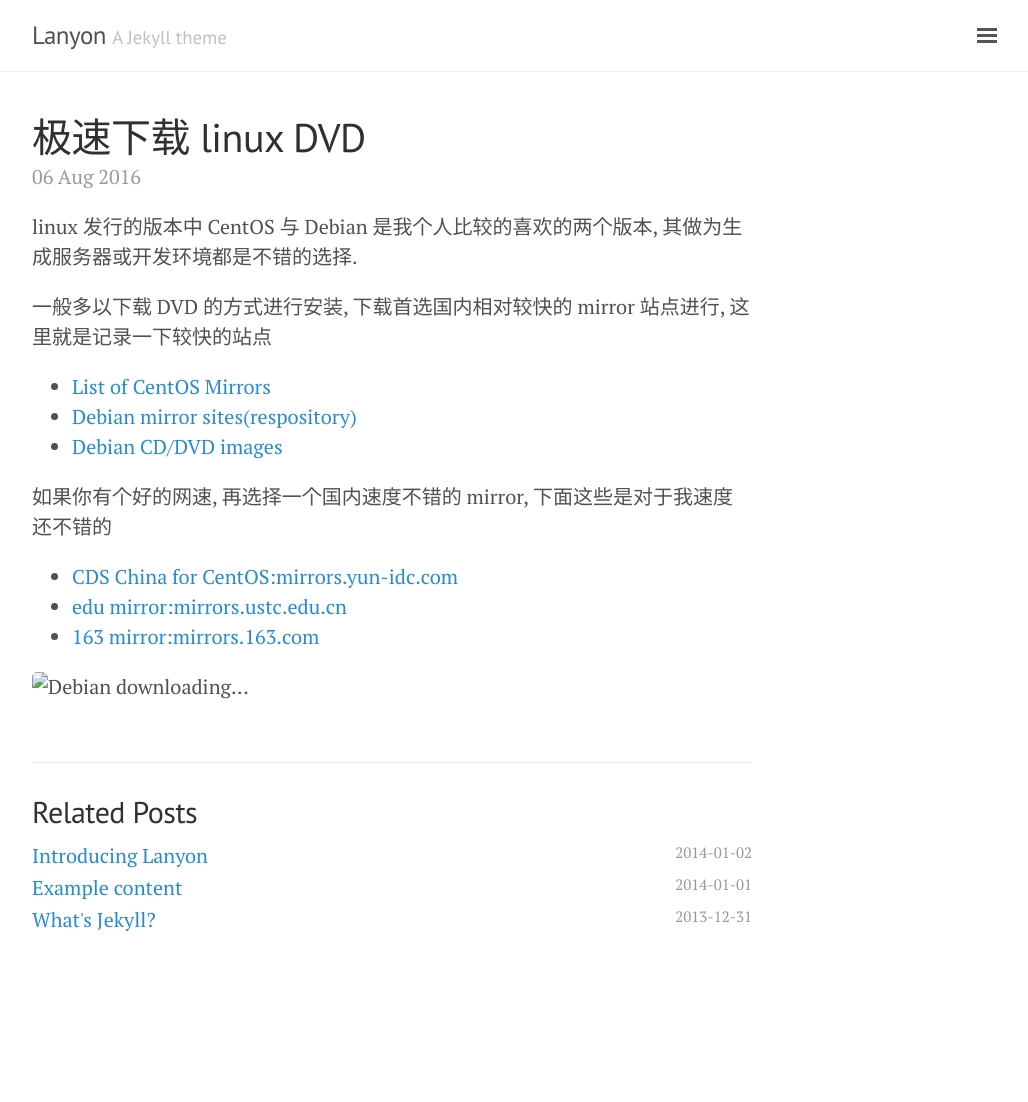
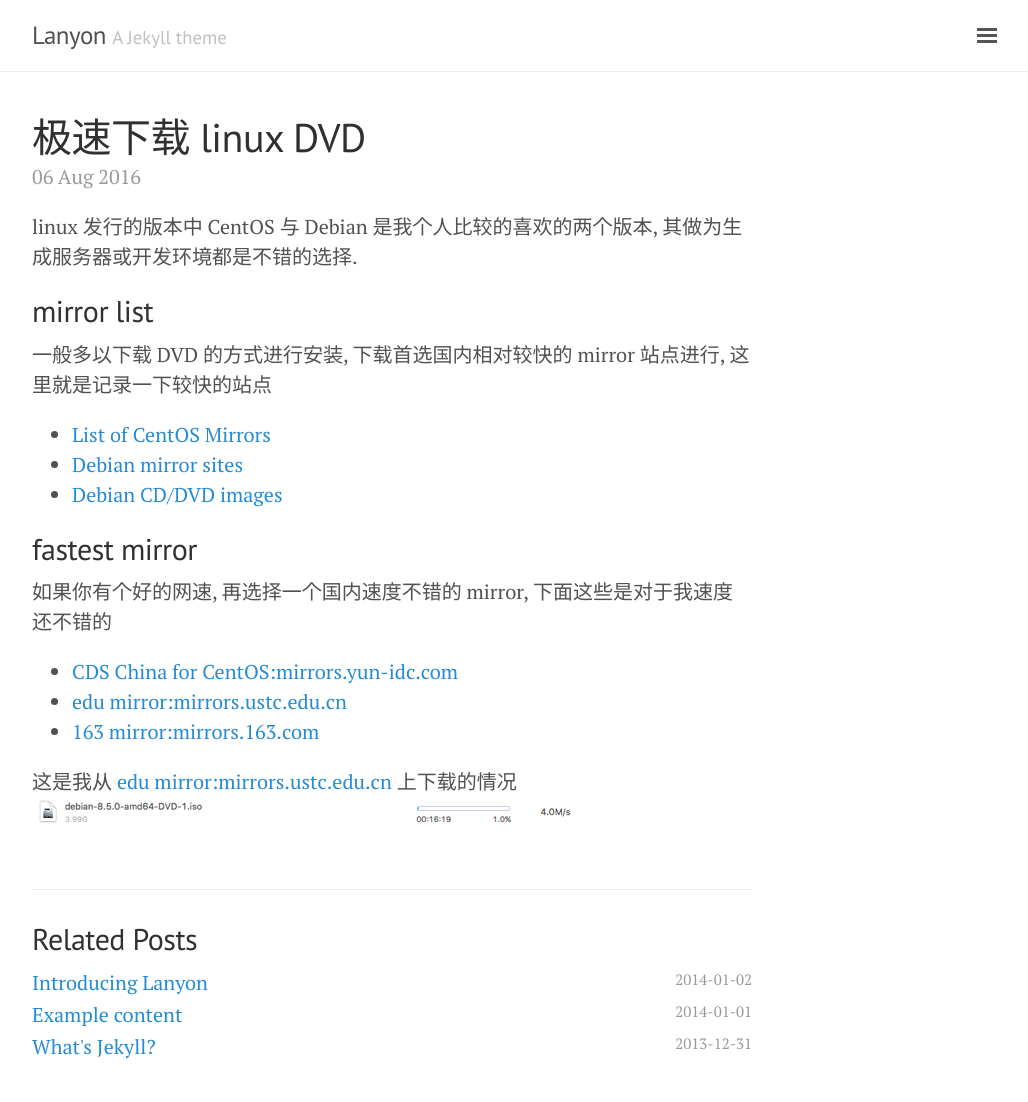
Before and after one commit to ShlXue/ShlXue.github.io, a Jekyll site: the page built from _posts/2016-08-05-download-linux-dvd-by-fastest-mirror.md, in a window 1280 px wide. Shown: the whole page, without its empty margins (248-1276 px from the left). Built offline with Jekyll 4.4.1, drawn with Linux system fonts in a browser that asks for light colours; before the commit the page ends 975 px from its top, so only the background shows below that.

Commit message:
Update image url

```diff
--- a/_posts/2016-08-05-download-linux-dvd-by-fastest-mirror.md
+++ b/_posts/2016-08-05-download-linux-dvd-by-fastest-mirror.md
@@ -6,17 +6,20 @@ date: 2016-08-06 23:49:15
 
 linux 发行的版本中 CentOS 与 Debian 是我个人比较的喜欢的两个版本, 其做为生成服务器或开发环境都是不错的选择.
 
+## mirror list
 一般多以下载 DVD 的方式进行安装, 下载首选国内相对较快的 mirror 站点进行, 这里就是记录一下较快的站点
 
 
 * [List of CentOS Mirrors](https://www.centos.org/download/mirrors/)
-* [Debian mirror sites(respository)](http://www.debian.org/mirror/list)
+* [Debian mirror sites](http://www.debian.org/mirror/list)
 * [Debian CD/DVD images](http://www.debian.org/CD/http-ftp/)
 
+## fastest mirror
 如果你有个好的网速, 再选择一个国内速度不错的 mirror, 下面这些是对于我速度还不错的
 
 * [CDS China for CentOS:mirrors.yun-idc.com](http://mirrors.yun-idc.com/centos/)
 * [edu mirror:mirrors.ustc.edu.cn](http://mirrors.ustc.edu.cn/debian-cd/)
 * [163 mirror:mirrors.163.com](http://mirrors.163.com/)
 
-![Debian downloading...](images/debian-downloading.png)
+这是我从 [edu mirror:mirrors.ustc.edu.cn](http://mirrors.ustc.edu.cn/debian-cd/) 上下载的情况
+![Debian downloading...](/images/debian-downloading.png)
```
